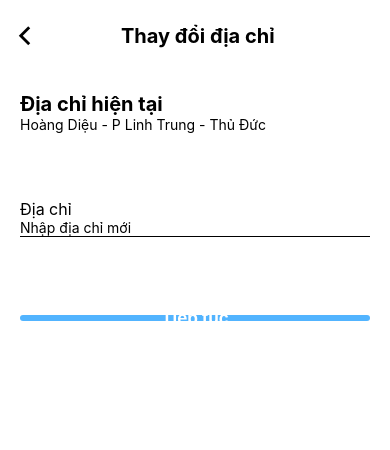
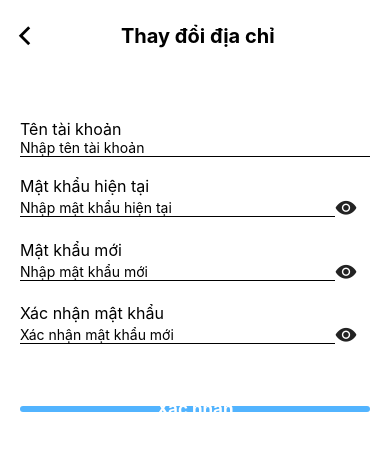
Before and after one commit to longnguyen1036/AppChamSocThuCung, a React Native app: screen / in a window 390 px wide. Shown: the top 450 px of the page. Built offline with nearby package versions, Linux system fonts and the light colour scheme.

Commit message:
comit moi ngày 20/02/2023
màn hinh moi

```diff
--- a/App.js
+++ b/App.js
@@ -9,7 +9,7 @@ import ChangeAddress from './src/ChangeAddress'
 const App = () => {
   return (
     <View>
-      <ChangeAddress/>
+      <ChangeAcount/>
     </View>
   )
 }
--- a/src/Block.js
+++ b/src/Block.js
@@ -31,6 +31,7 @@ const Block = ({
   justifyCenter,
   justifyEnd,
   justifyStart,
+  justifySpaceBetween,
   paddingTop,
   paddingBottom,
   paddingLeft,
@@ -90,6 +91,7 @@ const Block = ({
     justifyCenter && styles.justifyCenter,
     justifyStart && styles.justifyStart,
     justifyEnd && styles.justifyEnd,
+    justifySpaceBetween && styles.justifySpaceBetween,
     space && {justifyContent: `space-${space}`},
     paddingTop && {paddingTop: paddingTop},
     paddingRight && {paddingRight: paddingRight},
@@ -182,6 +184,9 @@ const styles = StyleSheet.create({
   justifyCenter: {
     justifyContent: 'center',
   },
+  justifySpaceBetween:{
+    justifyContent: 'space-between',
+  },
   selfCenter: {
     alignSelf: 'center'
   },
--- a/src/ChangeAcount.js
+++ b/src/ChangeAcount.js
@@ -1,7 +1,9 @@
-import { StyleSheet, Text, View, TextInput, TouchableOpacity, Pressable, ScrollView } from 'react-native'
+import { StyleSheet, View, TextInput, TouchableOpacity, Pressable, ScrollView } from 'react-native'
 import React, {useState} from 'react'
 import Ionicons from 'react-native-vector-icons/Ionicons'
 import { useTogglePasswordVisibility } from './useTogglePasswordVisibility'
+import Block from './Block'
+import Text from './Text'
 
 const ChangeAcount = () => {
 
@@ -17,27 +19,22 @@ const ChangeAcount = () => {
 
 
   return (
-    <View>
-      <View style = {{flexDirection: 'row', alignItems: 'center', width: '100%',
-    justifyContent: 'space-between', paddingHorizontal: 10,
-    marginTop: '5%'}}>
+    <Block>
+      <Block row={1} alignCenter width={'100%'} justifySpaceBetween paddingHorizontal={10} marginTop={'5%'} >
         <Ionicons name='chevron-back-outline' size={30} />
         <Text style = {{ width: '70%', color: 'black', fontSize: 20, fontWeight: 'bold' }}>Thay đổi địa chỉ</Text>
 
-      </View>
+      </Block>
 
 
-      <View style = {{paddingHorizontal: 20, marginTop: '17%'}}>
-        <Text style = {{color: 'black', fontSize: 16 }}>Tên tài khoản</Text>
+      <Block paddingHorizontal={20} marginTop={'17%'}>
+        <Text color={'black'} size={16}>Tên tài khoản</Text>
         <TextInput style = {{borderBottomWidth: 0.5}} placeholder='Nhập tên tài khoản'></TextInput>
-      </View>
+      </Block>
 
-      <View style = {{paddingHorizontal: 20, marginTop: '5%'}}>
-        <Text  style = {{color: 'black', fontSize: 16 }}>Mật khẩu hiện tại</Text>
-        <View style = {{width: '100%',
-
-            flexDirection: 'row',
-            alignItems: 'center'}}>
+      <Block paddingHorizontal={20} marginTop={'5%'}>
+        <Text color={'black'} size={16}>Mật khẩu hiện tại</Text>
+        <Block width={'100%'} row={1} alignCenter>
         <TextInput
             secureTextEntry = {passwordVisibility}
             value={password}
@@ -49,16 +46,13 @@ const ChangeAcount = () => {
         <Pressable onPress={handlePasswordVisibility}>
           <Ionicons name={rightIcon} size={22} color="#232323" />
         </Pressable>
-        </View>
+        </Block>
 
-      </View>
+      </Block>
 
-      <View style = {{paddingHorizontal: 20, marginTop: '5%'}}>
-        <Text style = {{color: 'black', fontSize: 16 }}>Mật khẩu mới</Text>
-        <View style = {{width: '100%',
-
-    flexDirection: 'row',
-    alignItems: 'center'}}>
+      <Block paddingHorizontal={20} marginTop={'5%'}>
+        <Text color={'black'} size={16}>Mật khẩu mới</Text>
+        <Block width={'100%'} row={1} alignCenter>
 
         <TextInput
          secureTextEntry = {passwordVisibility}
@@ -71,17 +65,14 @@ const ChangeAcount = () => {
         <Pressable onPress={handlePasswordVisibility}>
           <Ionicons name={rightIcon} size={22} color="#232323" />
         </Pressable>
-        </View>
+        </Block>
 
-      </View>
+      </Block>
 
-      <View style = {{paddingHorizontal: 20, marginTop: '5%'}}>
-        <Text style = {{color: 'black', fontSize: 16 }}>Xác nhận mật khẩu</Text>
+      <Block paddingHorizontal={20} marginTop={'5%'}>
+        <Text color={'black'} size={16}>Xác nhận mật khẩu</Text>
 
-        <View style = {{width: '100%',
-
-    flexDirection: 'row',
-    alignItems: 'center'}}>
+        <Block width={'100%'} row={1} alignCenter>
 
         <TextInput
            secureTextEntry = {passwordVisibility}
@@ -95,17 +86,17 @@ const ChangeAcount = () => {
           <Ionicons name={rightIcon} size={22} color="#232323" />
         </Pressable>
 
-        </View>
+        </Block>
 
-      </View>
+      </Block>
 
-      <View style = {{paddingHorizontal: 20, marginTop: '15%'}}>
+      <Block paddingHorizontal={20} marginTop={'15%'}>
         <TouchableOpacity style = {{backgroundColor: '#52B4FF', width: '100%', height: '30%',
             alignItems: 'center', justifyContent: 'center', borderRadius: 8,}}>
-                    <Text style = {{color: 'white', fontSize: 17, fontWeight: 'bold'}}>Xác nhận</Text>
+                    <Text color={'white'} size={17} bold>Xác nhận</Text>
         </TouchableOpacity>
-      </View>
-    </View>
+      </Block>
+    </Block>
   )
 }
 
--- a/src/ChangeAddress.js
+++ b/src/ChangeAddress.js
@@ -1,34 +1,34 @@
-import { StyleSheet, Text, View, TextInput, TouchableOpacity } from 'react-native'
+import { StyleSheet, View, TextInput, TouchableOpacity } from 'react-native'
 import React from 'react'
 import Ionicons from 'react-native-vector-icons/Ionicons'
+import Block from './Block'
+import Text from './Text'
 
 const ChangeAddress = () => {
   return (
-    <View>
-      <View style = {{flexDirection: 'row', alignItems: 'center', width: '100%',
-    justifyContent: 'space-between', paddingHorizontal: 10,
-    marginTop: '5%'}}>
+    <Block>
+      <Block row={1} alignCenter width={'100%'} paddingHorizontal={10} marginTop={'5%'} justifySpaceBetween>
         <Ionicons name='chevron-back-outline' size={30} />
         <Text style = {{ width: '70%', color: 'black', fontSize: 20, fontWeight: 'bold' }}>Thay đổi địa chỉ</Text>
 
-      </View>
+      </Block>
 
-      <View style = {{paddingHorizontal: 20, marginTop: '10%'}}>
-        <Text style = {{color: 'black', fontSize: 20, fontWeight: 'bold' }}>Địa chỉ hiện tại</Text>
+      <Block paddingHorizontal={20} marginTop={'10%'}>
+        <Text color={'black'} size ={20} bold>Địa chỉ hiện tại</Text>
         <Text>Hoàng Diệu - P Linh Trung - Thủ Đức</Text>
-      </View>
-      <View style = {{paddingHorizontal: 20, marginTop: '17%'}}>
-        <Text style = {{color: 'black', fontSize: 16 }}>Địa chỉ</Text>
+      </Block>
+      <Block paddingHorizontal={20} marginTop={'17%'}>
+        <Text color={'black'} size={16}>Địa chỉ</Text>
         <TextInput style = {{borderBottomWidth: 0.5}} placeholder='Nhập địa chỉ mới'></TextInput>
-      </View>
+      </Block>
 
-      <View style = {{paddingHorizontal: 20, marginTop: '20%'}}>
+      <Block paddingHorizontal={20} marginTop={'20%'}>
         <TouchableOpacity style = {{backgroundColor: '#52B4FF', width: '100%', height: '33%',
             alignItems: 'center', justifyContent: 'center', borderRadius: 8,}}>
-                    <Text style = {{color: 'white', fontSize: 17, fontWeight: 'bold'}}>Tiếp tục</Text>
+                    <Text color={'white'} size={17} bold>Tiếp tục</Text>
         </TouchableOpacity>
-      </View>
-    </View>
+      </Block>
+    </Block>
   )
 }
 
```
Also changed, not shown: src/Button.js (added, +138 -0 lines).
